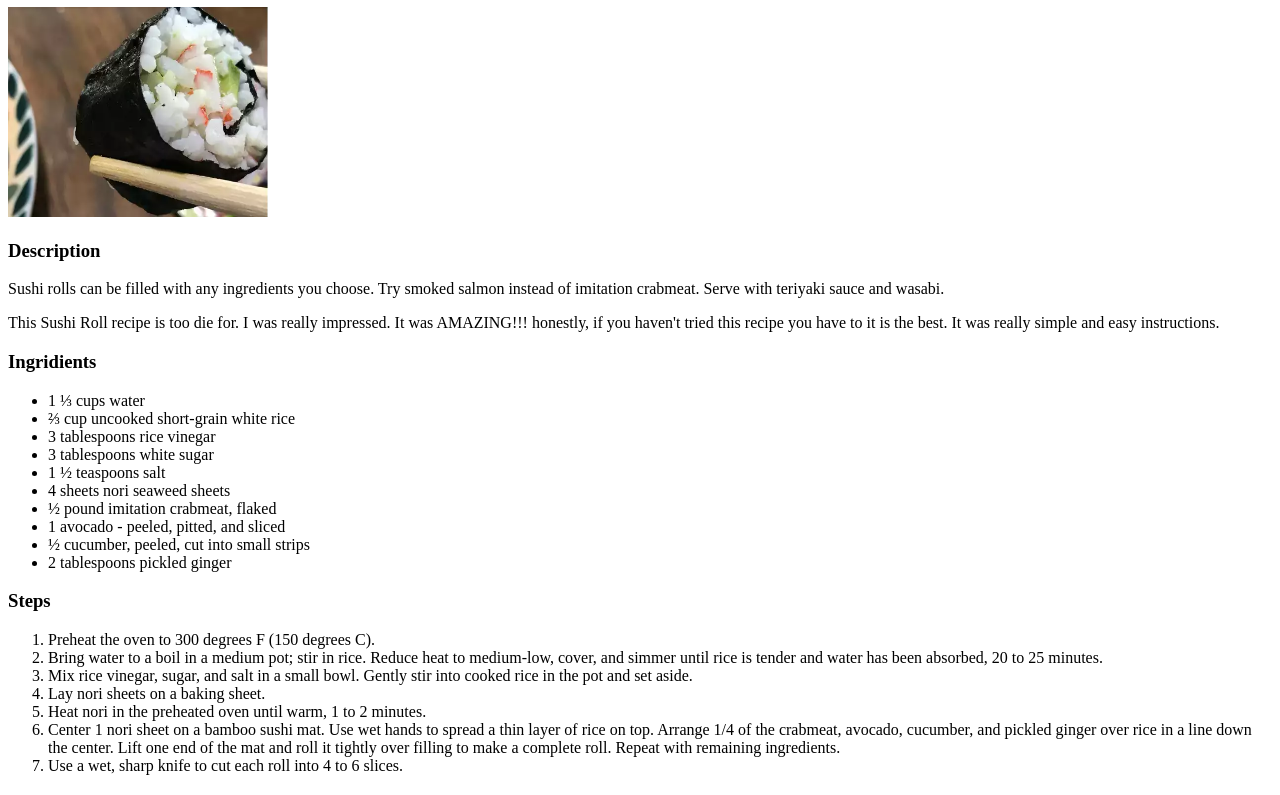
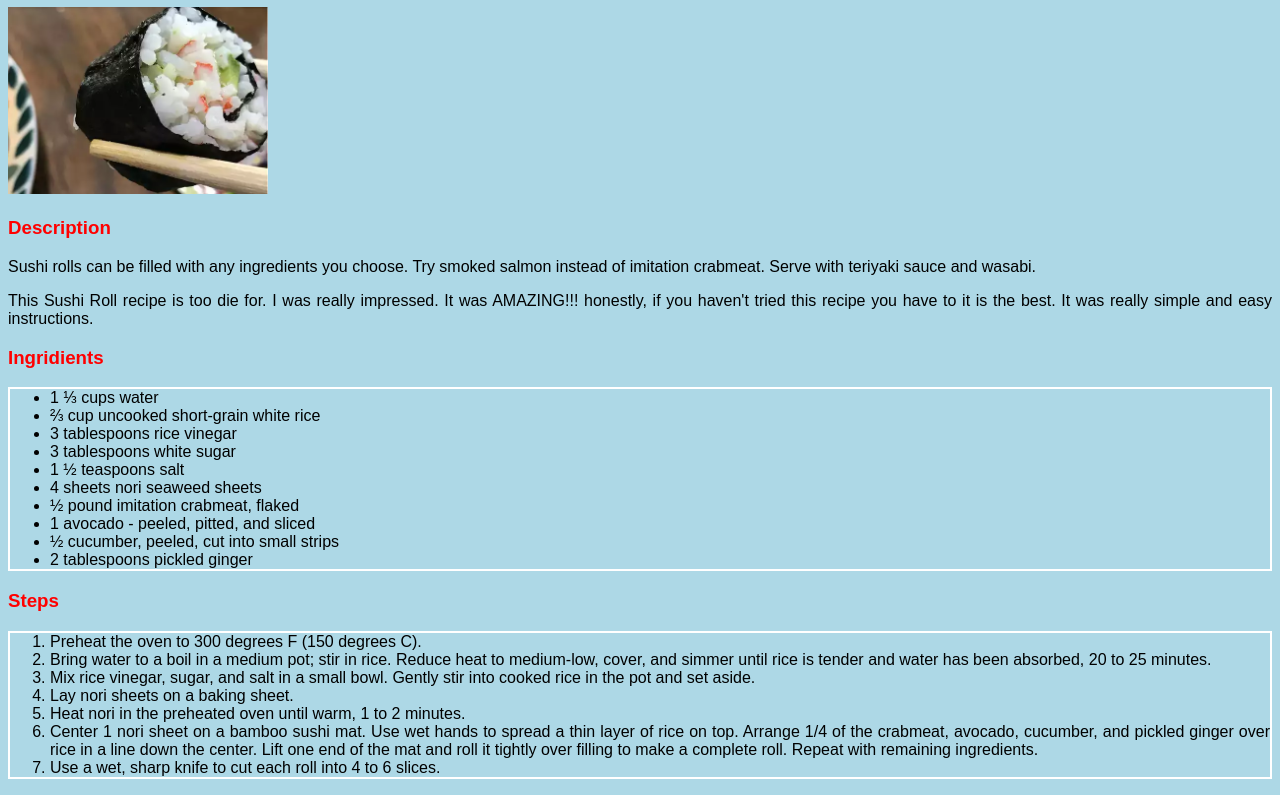
Before and after one commit to nchp7/odin-recipes, a plain HTML site: page recipes/Homemade Sushi.html in a window 1280 px wide. Shown: the part 73-868 px from the top of the page. Drawn offline with Linux system fonts and the light colour scheme.

Commit message:
new updates on the recipe directory, only updated the sushi recipe

```diff
--- a/recipes/Homemade Sushi.html
+++ b/recipes/Homemade Sushi.html
@@ -2,12 +2,13 @@
 <html lang="en">
     <head>
         <meta charset="utf-8">
+        <link rel="stylesheet" href="style_sushi.css" />
         <title>Recipes</title>
     </head>
     <body>
         <h1>Homemade Sushi</h1>
-        <img src="../recipes/sushi.jpg" alt="exquisit sushi" height="210" width="260">
-
+        <img src="../recipes/images/sushi.jpg" alt="exquisit sushi" height="210" width="260">
+        <div>
             <h3>Description</h3>
                 <p>Sushi rolls can be filled with any ingredients you choose.
                     Try smoked salmon instead of imitation crabmeat.
@@ -15,9 +16,10 @@
                 <p>This Sushi Roll recipe is too die for. I was really impressed.
                     It was AMAZING!!! honestly, if you haven't tried this recipe you have to it is the best.
                     It was really simple and easy instructions.</p>
-
+        </div>
+        <div>
             <h3>Ingridients</h3>
-            <ul>
+                <ul class="info">
                     <li>1 ⅓ cups water</li>
                     <li>⅔ cup uncooked short-grain white rice</li>
                     <li>3 tablespoons rice vinegar</li>
@@ -29,9 +31,10 @@
                     <li>½ cucumber, peeled, cut into small strips</li>
                     <li>2 tablespoons pickled ginger</li>
                 </ul>
-
+        </div>
+        <div>
             <h3>Steps</h3>
-            <ol>
+                <ol class="info">
                     <li>Preheat the oven to 300 degrees F (150 degrees C).</li>
                     <li>Bring water to a boil in a medium pot; stir in rice. Reduce heat to medium-low, cover, and simmer until rice is tender and water has been absorbed, 20 to 25 minutes.</li>
                     <li>Mix rice vinegar, sugar, and salt in a small bowl. Gently stir into cooked rice in the pot and set aside.</li>
@@ -40,6 +43,6 @@
                     <li>Center 1 nori sheet on a bamboo sushi mat. Use wet hands to spread a thin layer of rice on top. Arrange 1/4 of the crabmeat, avocado, cucumber, and pickled ginger over rice in a line down the center. Lift one end of the mat and roll it tightly over filling to make a complete roll. Repeat with remaining ingredients.</li>
                     <li>Use a wet, sharp knife to cut each roll into 4 to 6 slices.</li>
                 </ol>
-
+        </div>
     </body>
 </html>
--- /dev/null
+++ b/recipes/style_sushi.css
@@ -0,0 +1,18 @@
+* {
+    text-align: justify;
+    font-family: sans-serif;
+    background-color: lightblue;
+}
+
+img {
+    height: auto;
+    width: 260;
+}
+
+.info {
+    border: 2px solid white;
+}
+
+h3 {
+    color: red;
+}
```
Also changed, not shown: index.html (+1 -1 lines), recipes/Baked_Spaghetti.html (+1 -1 lines), recipes/Miso_Soup.html (+1 -1 lines), recipes/images/Soup.jpg (renamed from recipes/Soup.jpg), recipes/images/spaghetti.jpg (renamed from recipes/spaghetti.jpg), recipes/images/sushi.jpg (renamed from recipes/sushi.jpg). Lines whose indentation alone changed are shown as unchanged.
